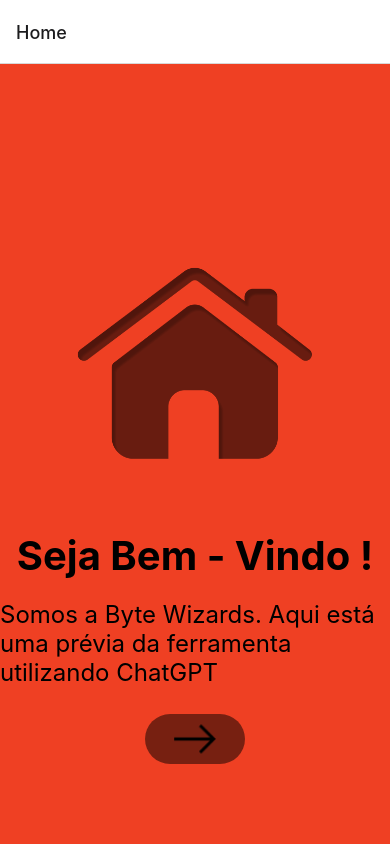
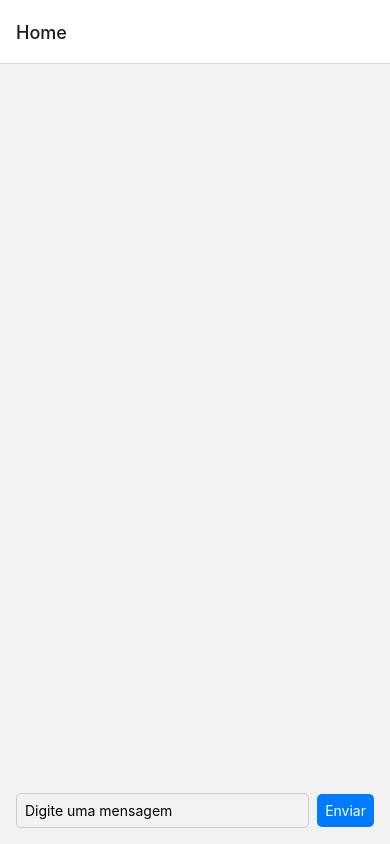
Before and after one commit to GabrielCostaMarques/SprintMobile, a React Native app: screen / in a window 390 px wide. Built offline with nearby package versions, Linux system fonts and the light colour scheme; what react-native-localhost would draw is missing.

Commit message:
Implementando api e colocando na tela a resposta

```diff
--- a/App.js
+++ b/App.js
@@ -22,18 +22,18 @@ const api = axios.create({
   baseURL: "https://databs-b6b35-default-rtdb.firebaseio.com",
 });
 
-const MenuScreen = () => {
-  return (
-    <View style={{ flex: 1 }}>
-      <NavigationContainer independent={true}>
-        <Tab.Navigator>
-          <Tab.Screen name="ChatBot" component={ChatScreen} />
-          <Tab.Screen name="Menu" component={Menu} />
-        </Tab.Navigator>
-      </NavigationContainer>
-    </View>
-  );
-};
+// const MenuScreen = () => {
+//   return (
+//     <View style={{ flex: 1 }}>
+//       <NavigationContainer independent={true}>
+//         <Tab.Navigator>
+//           <Tab.Screen name="ChatBot" component={ChatScreen} />
+//           <Tab.Screen name="Menu" component={Menu} />
+//         </Tab.Navigator>
+//       </NavigationContainer>
+//     </View>
+//   );
+// };
 export default function App({ navigation }) {
   const [lista, setLista] = useState([]);
   const salvar = (obj) => {
@@ -85,10 +85,9 @@ export default function App({ navigation }) {
       <View style={{ flex: 1 }}>
         <NavigationContainer>
           <Stack.Navigator>
-            <Stack.Screen name="Home" component={HomeScreen} />
+            <Stack.Screen name="Home" component={ChatScreen} />
             <Stack.Screen name="Cadastrar" component={RegisterScreen} />
             <Stack.Screen name="Login" component={LoginScreen} />
-            <Stack.Screen name="Menu" component={MenuScreen} />
           </Stack.Navigator>
         </NavigationContainer>
       </View>
--- a/package.json
+++ b/package.json
@@ -19,6 +19,7 @@
     "install": "^0.13.0",
     "npm": "^10.1.0",
     "npx": "^10.2.2",
+    "openai": "^4.12.0",
     "react": "18.2.0",
     "react-dom": "^18.2.0",
     "react-native": "0.72.5",
--- a/src/Telas/Chat.js
+++ b/src/Telas/Chat.js
@@ -1,148 +1,132 @@
-import React, { memo, useEffect, useState } from 'react';
-import {
-  FlatList,
-  StyleSheet,
-  Text,
-  TextInput,
-  View,
-  Image,
-  TouchableOpacity,
-} from 'react-native';
+// import React, { useState } from 'react';
+// import { View, Text, TextInput, TouchableOpacity, FlatList } from 'react-native';
+// import { respostaApiGPT } from '../components/apiGPT';
 
-import imagemIA from '../../assets/IconIa.png';
-import seta from '../../assets/seta.png';
-import { AntDesign } from '@expo/vector-icons';
+// const App = () => {
+//   const [messages, setMessages] = useState([]);
+//   const [inputMessage, setInputMessage] = useState('');
 
-export default function Chat() {
-  const [messages, setMessages] = useState([])
-  const [message, setMessage] = useState('');
-  useEffect(() => {
-    setTimeout(() =>
-    setMessages(msgs =>
-      ([{
-        id: new Date().getTime(),
-        type: 'receive',
-        text: 'Olá, como podemos te ajudar?' }, ...msgs])), 1000);
-  }, [])
-  const sendMsg = () => {
-    setMessages([{
-      id: new Date().getTime(),
-      type: 'send', text: message }, ...messages]); setMessage('') };
-    //Linha para testar a reposta
+//   const getBotResponse = async () => {
+//     if (inputMessage.trim() === '') return;
 
-  const receiveMsg = () => {
-    setMessages([{ id: new Date().getTime(),
-       type: 'receive',
-       text: message }, ...messages]); setMessage('') };
-  return (
-    <View style={styles.container}>
+//     try {
+//       const botMessage = await respostaApiGPT(inputMessage);
 
-      <View className="topo" style={styles.topo}><Image source={seta} /></View>
-      <FlatList data={messages} keyExtractor={x => x.id} renderItem={({ item, index }) => <ChatItemMemo {...{ item, index }} />} inverted contentContainerStyle={styles.listStyle} />
-      <View style={styles.bottom}>
+//       if (botMessage) {
+//         // Adicione as mensagens do usuário e do bot ao estado `messages`
+//         setMessages([...messages, { text: inputMessage, isSent: true }]);
+//         setMessages([...messages, { text: botMessage, isSent: false }]);
+//         setInputMessage('');
+//       }
+//     } catch (error) {
+//       console.error('Erro na chamada da API GPT-3:', error);
+//     }
+//   };
 
-        <TextInput style={styles.input} value={message} placeholder='Type your message' onChangeText={setMessage} />
-        <TouchableOpacity style={styles.button} onPress={sendMsg} disabled={message.length === 0}>
-          <Text style={styles.bottomText}><AntDesign name="right" size={24} color="black" /></Text>
-        </TouchableOpacity>
-      </View>
+//   return (
+//     <View style={{ flex: 1, padding: 16 }}>
+//       <FlatList
+//         data={messages}
+//         keyExtractor={(item, index) => index.toString()}
+//         renderItem={({ item }) => (
+//           <View style={{ alignSelf: item.isSent ? 'flex-end' : 'flex-start' }}>
+//             <View
+//               style={{
+//                 backgroundColor: item.isSent ? '#4CAF50' : '#007AFF',
+//                 padding: 10,
+//                 borderRadius: 10,
+//                 margin: 5,
+//                 maxWidth: '60%',
+//                 alignSelf: item.isSent ? 'flex-end' : 'flex-start',
+//               }}
+//             >
+//               <Text style={{ color: 'white' }}>{item.text}</Text>
+//             </View>
+//           </View>
+//         )}
+//       />
+//       <View style={{ flexDirection: 'row', alignItems: 'center' }}>
+//         <TextInput
+//           style={{ flex: 1, borderWidth: 1, borderColor: '#ccc', borderRadius: 5, padding: 8 }}
+//           placeholder="Digite uma mensagem"
+//           value={inputMessage}
+//           onChangeText={(text) => setInputMessage(text)}
+//         />
+//         <TouchableOpacity onPress={getBotResponse} style={{ backgroundColor: '#007AFF', padding: 8, borderRadius: 5, marginLeft: 8 }}>
+//           <Text style={{ color: 'white' }}>Enviar</Text>
+//         </TouchableOpacity>
+//       </View>
+//     </View>
+//   );
+// };
 
-    </View>
-  )
-}
-function ChatItem({ item }) {
-  const validarImage = () => {
-    if (item.type === 'receive') {
-      return (
-        <View style={[styles.chatItemCommon, styles.receive]}>
-          <Image source={imagemIA} />
-          <Text style={styles.msgtxt_receive}>{item.text}</Text>
-        </View>
-      );
-    } else {
-      return (
-        <View style={[styles.chatItemCommon, styles.send]}>
-          <Text style={styles.msgtxt_send}>{item.text}</Text>
-        </View>
-      );
+// export default App;
+
+import React, { useState } from 'react';
+import { View, Text, TextInput, TouchableOpacity, FlatList } from 'react-native';
+import { respostaApiGPT } from '../components/apiGPT';
+
+const App = () => {
+  const [messagesBot, setMessagesBot] = useState([])
+  const [messages, setMessages] = useState([]);
+  const [inputMessage, setInputMessage] = useState('');
+
+  const sendMessage =async () => {
+
+
+
+    if (inputMessage.trim() === '') return;
+    setMessages([...messages, { text: inputMessage, isSent: true }]);
+    setInputMessage('');
+
+
+    try {
+      const botMessage = await respostaApiGPT(inputMessage);
+
+      if (botMessage) {
+        setMessages([...messages, { text: botMessage, isSent: false }]);
+      }
+    } catch (error) {
+      console.error('Erro na chamada da API GPT-3:', error);
     }
   };
 
+
   return (
-    <View>
-      {validarImage()}
+    <View style={{ flex: 1, padding: 16 }}>
+      <FlatList
+        data={messages}
+        keyExtractor={(item, index) => index.toString()}
+        renderItem={({ item }) => (
+          <View style={{ alignSelf: item.isSent ? 'flex-end' : 'flex-start' }}>
+            <View
+              style={{
+                backgroundColor: item.isSent ? '#4CAF50' : '#007AFF',
+                padding: 10,
+                borderRadius: 10,
+                margin: 5,
+                maxWidth: '60%',
+                alignSelf: item.isSent ? 'flex-end' : 'flex-start',
+              }}
+            >
+              <Text style={{ color: 'white' }}>{item.text}</Text>
+            </View>
+          </View>
+        )}
+      />
+      <View style={{ flexDirection: 'row', alignItems: 'center' }}>
+        <TextInput
+          style={{ flex: 1, borderWidth: 1, borderColor: '#ccc', borderRadius: 5, padding: 8 }}
+          placeholder="Digite uma mensagem"
+          value={inputMessage}
+          onChangeText={(text) => setInputMessage(text)}
+        />
+        <TouchableOpacity onPress={sendMessage} style={{ backgroundColor: '#007AFF', padding: 8, borderRadius: 5, marginLeft: 8 }}>
+          <Text style={{ color: 'white' }}>Enviar</Text>
+        </TouchableOpacity>
+      </View>
     </View>
   );
-}
+};
 
-
-
-const ChatItemMemo = memo(ChatItem, (prevProps, nextProps) => true)
-
-const styles = StyleSheet.create({
-  container: {
-    flex: 1
-  },
-
-  topo: {
-    backgroundColor: '#ef4023',
-    borderBottomEndRadius: 250,
-    borderBottomStartRadius: 250,
-    alignItems: "center",
-    justifyContent: "center",
-    padding: 0
-  },
-
-  bottomText: {
-    padding: 15,
-    borderRadius: 32,
-    margin: 10,
-    backgroundColor: '#ef4023',
-    justifyContent: 'center',
-    alignItems: 'center',
-
-  },
-
-  bottom: {
-    flexDirection: 'row',
-    alignItems: 'center'
-  },
-  input: {
-    flex: 2,
-    margin: 10,
-    padding: 0,
-    fontSize: 18,
-    paddingVertical: 10,
-    paddingHorizontal: 15,
-    backgroundColor: "#ef4023",
-    borderRadius: 20
-  },
-  chatItemCommon: {
-    marginBottom: 2
-  },
-  send: {
-    alignSelf: 'flex-end',
-    marginTop: 15,
-  },
-  receive: {
-    alignSelf: 'flex-start',
-  },
-  msgtxt_send: {
-    backgroundColor: '#ef4023',
-    paddingHorizontal: 10,
-    paddingVertical: 8,
-    borderRadius: 10,
-    maxWidth: '75%'
-  },
-  msgtxt_receive: {
-    backgroundColor: 'lightgrey',
-    paddingHorizontal: 10,
-    paddingVertical: 8,
-    borderRadius: 10,
-    maxWidth: '75%'
-  },
-  listStyle: {
-    paddingHorizontal: 10,
-    paddingBottom: 20
-  }
-})
+export default App;
--- /dev/null
+++ b/src/components/apiGPT.js
@@ -0,0 +1,28 @@
+import axios from 'axios';
+
+const API_KEY = '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';
+
+export const respostaApiGPT = async (mensagemUser) => {
+  const apiChat = axios.create({
+    baseURL: 'https://api.openai.com/v1/chat/completions',
+  });
+
+  try {
+    const response = await apiChat.post('', {
+      model: 'gpt-3.5-turbo',
+      messages:[{role:'user',content:mensagemUser}],
+      max_tokens: 500,
+      temperature: 0.5,
+    }, {
+      headers: {
+        'Content-Type': 'application/json',
+        'Authorization': `Bearer ${API_KEY}`,
+      }
+    });
+
+    const resposta = response.data.choices[0].message.content;
+    return resposta;
+  } catch (error) {
+    console.error('Erro na chamada da API GPT-3:'+ error);
+  }
+};
```
Also changed, not shown: npmInstalações.txt (deleted), 1 other file (tests, documents, lock files or other folders).
